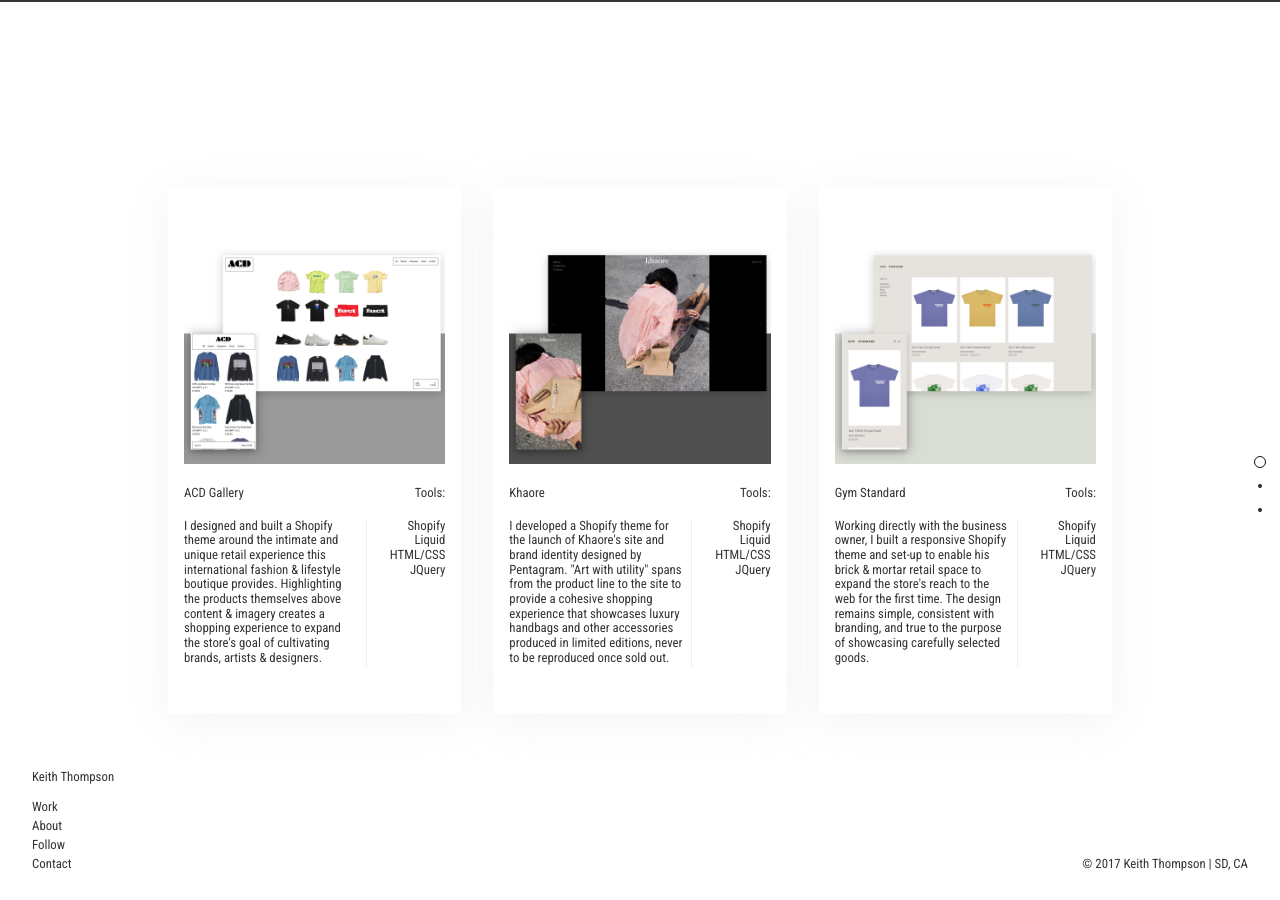
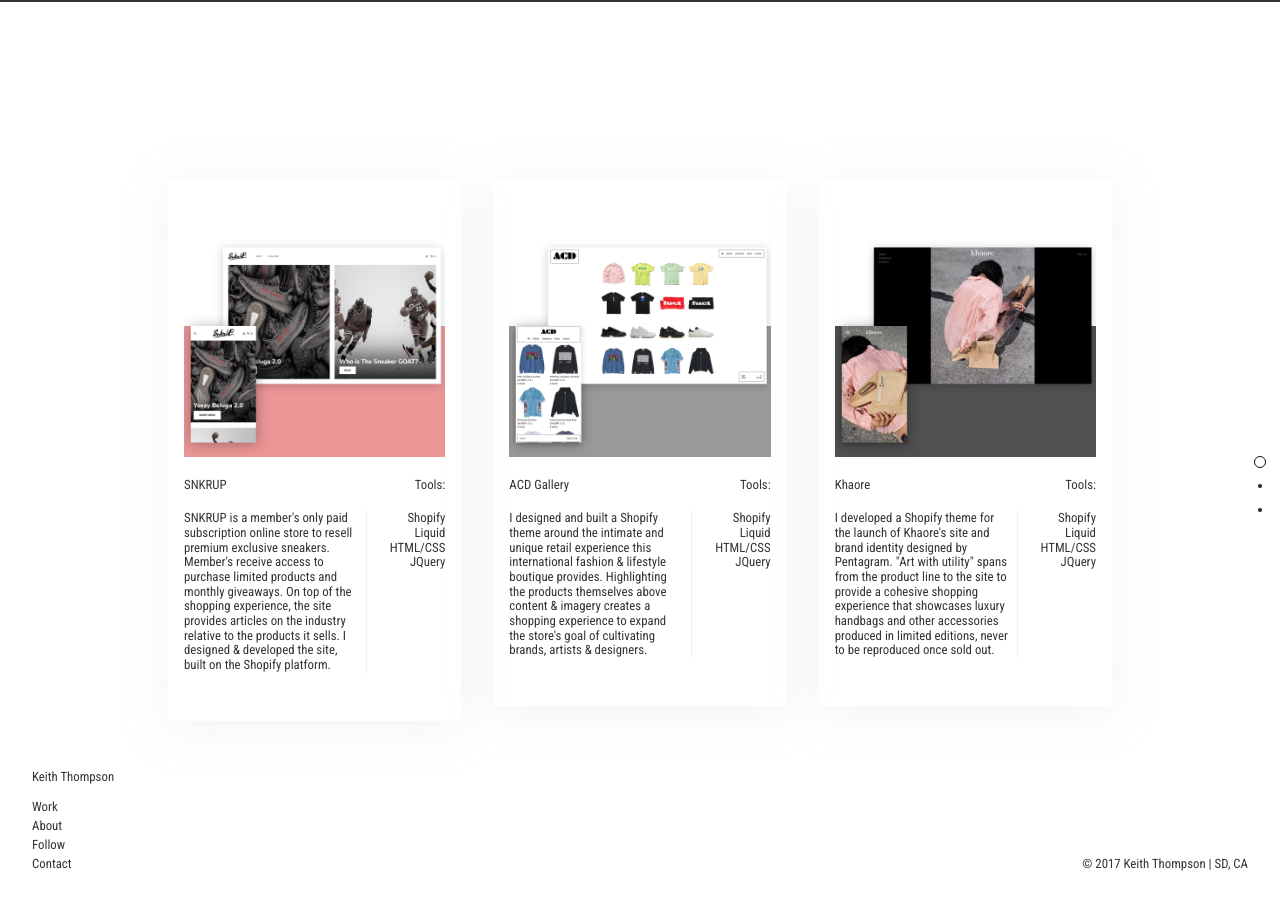
Before and after one commit to ActualKeith/actualkeith.github.io, a Jekyll site: the page built from index.html, in a window 1280 px wide. Built offline with Jekyll 4.4.1, drawn with Linux system fonts in a browser that asks for light colours; nearby versions of some CDN libraries; the list of posts is cut into pages by our own code; some of the changed text lies outside the part shown.

Commit message:
Added Snkrup

```diff
--- /dev/null
+++ b/_includes/_snkrup.html
@@ -0,0 +1,29 @@
+<div class="fl w-100 w-third-ns pa3">
+	<!-- fade-in item -->
+	<div class="pa3 shadow-6 dib"> <!-- ACD -->
+		<a class="" href="https://acdgallery.com" target="_blank">
+			<div class="fl w-100 mb2 h6 h5-ns underline-animate">
+				<img class="fade-in" onload="this.style.opacity='1'; this.parentNode.classList.remove('h6', 'h5-ns');" src="/img/snkrup.jpg">
+			</div>
+		</a>
+		<div class="fl w-100 pv2">
+			<a class="link underline-animate dark-gray f7 dib mr2 fl" href="https://snkrup.com" target="_blank">SNKRUP</a>
+			<p class="dn-m f7 dib mv0 fr">Tools:</p>
+		</div>
+		<div class="fl w-100 pt2 pb4">
+			<div class="fl w-70 w-100-m tl br bn-m b--light-gray">
+				<p class="mv0 pr2">SNKRUP is a member's only paid subscription online store to resell premium exclusive sneakers. Member's receive access to purchase limited products and monthly giveaways. On top of the shopping experience, the site provides articles on the industry relative to the products it sells. I designed &amp; developed the site, built on the Shopify platform.</p>
+			</div>
+			<div class="fl w-30  w-100-m tr tl-m">
+				<p class="dn db-m f7 pt3 pb2 mv0">Tools:</p>
+				<ul class="list pl0 mv0">
+				    <li>Shopify</li>
+				    <li>Liquid</li>
+				    <li>HTML/CSS</li>
+				    <li>JQuery</li>
+				</ul>
+			</div>
+		</div>
+
+  </div> <!-- END ACD -->
+</div>
--- a/_includes/_work_row_1.html
+++ b/_includes/_work_row_1.html
@@ -3,12 +3,11 @@
 	  	<div class="dtc v-mid ph3 ph4-l">
 	  		<div class="mw8 center ph3-ns">
 			  <div class="cf ph2-ns">
+					{% include _snkrup.html %}
 
 					{% include _acd_gallery.html %}
 
 					{% include _khaore.html %}
-
-					{% include _gym_standard.html %}
 
 			  </div>
 			</div>
--- a/_includes/_work_row_2.html
+++ b/_includes/_work_row_2.html
@@ -4,11 +4,12 @@
 	  		<div class="mw8 center ph3-ns">
 			  <div class="cf ph2-ns">
 
+					{% include _gym_standard.html %}
+
 			    {% include _little_wolf.html %}
 
 			    {% include _green_bunnies.html %}
 
-			    {% include _motive_feed.html %}
 
 			  </div>
 			</div>
```
Also changed, not shown: img/snkrup.jpg (added), 4 other files.
